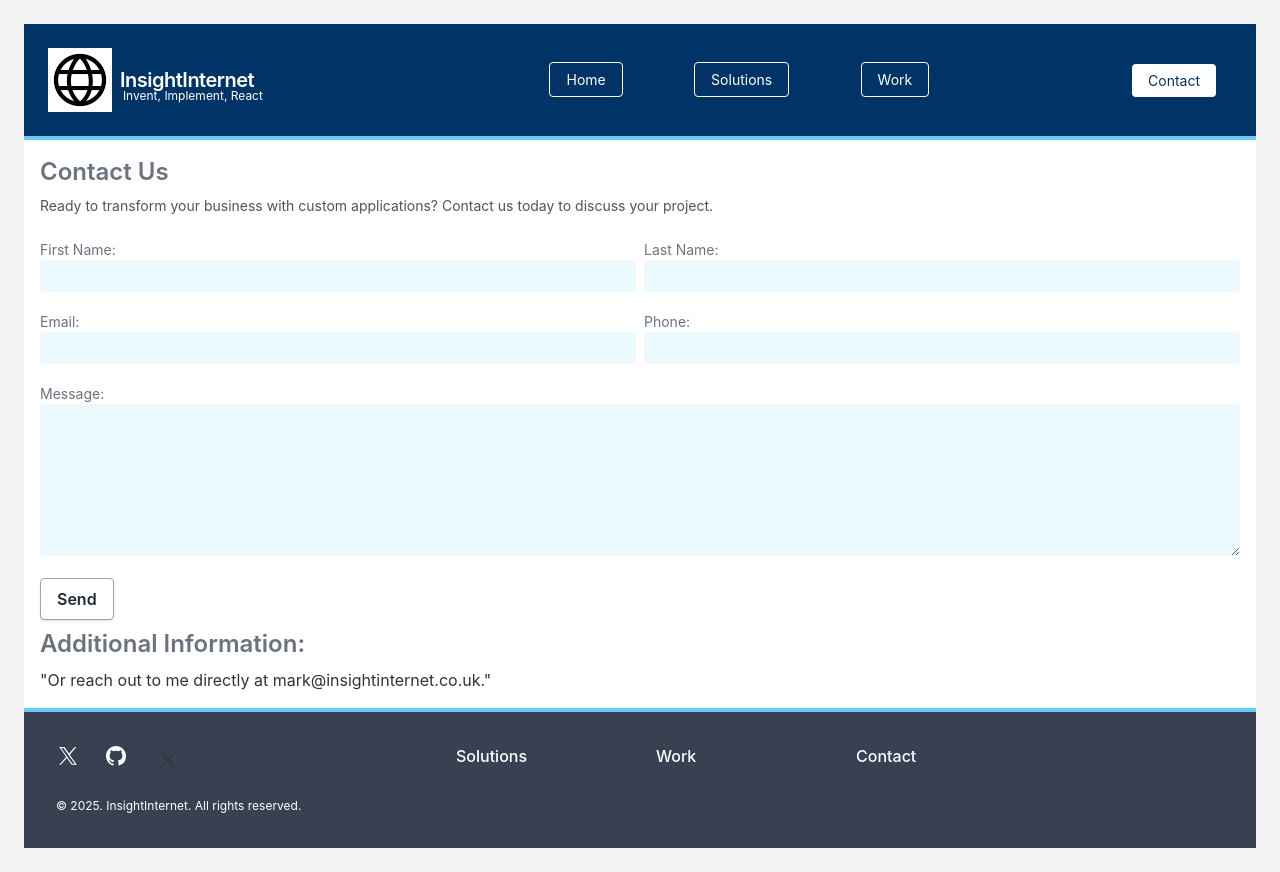
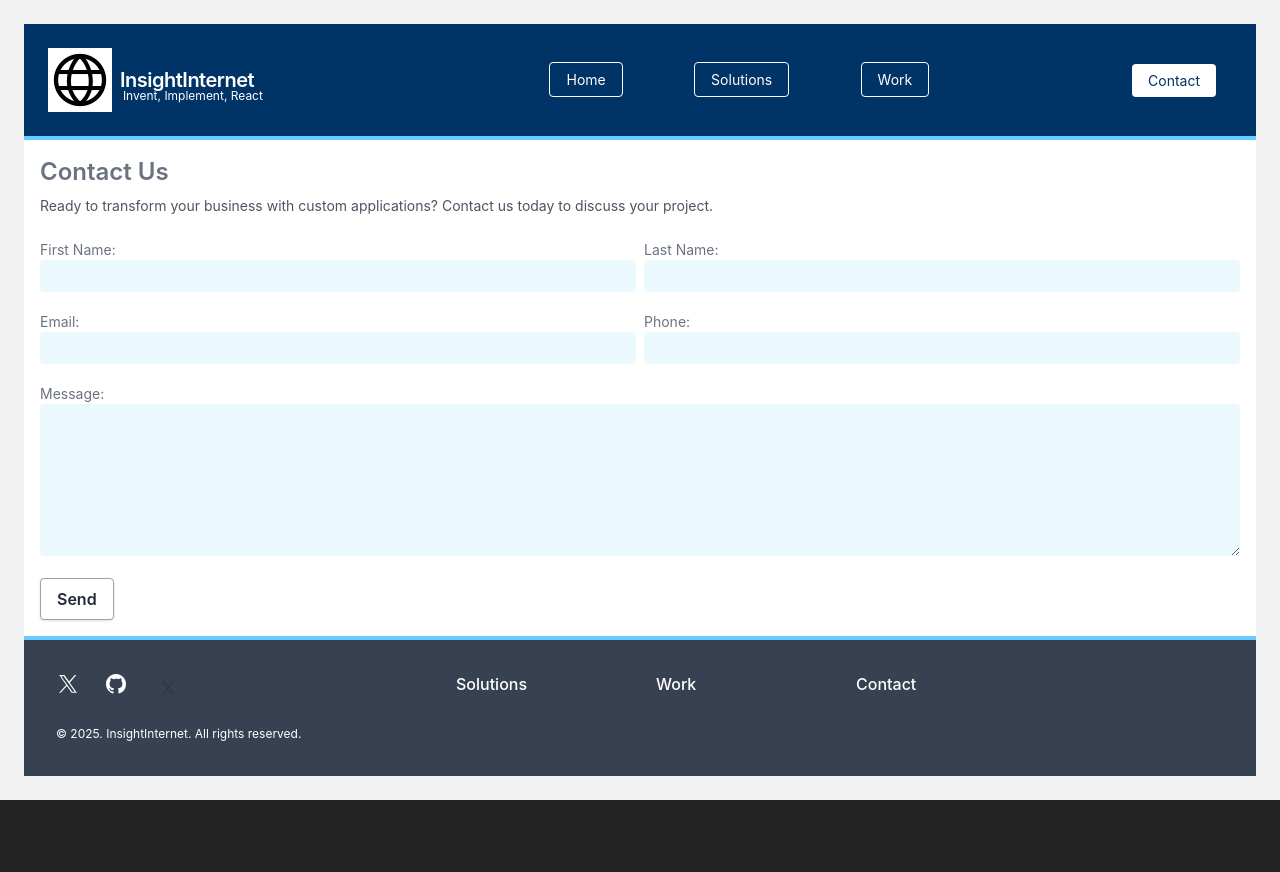
Before and after one commit to matherton/insightinternetApp, a Vue app: page /insightinternetApp/contact in a window 1280 px wide. After the commit the page ends 800 px from the top, so only its background shows below. Built offline with nearby package versions, Linux system fonts and the light colour scheme.

Commit message:
removed email address from contact form

```diff
--- a/src/components/pages/ContactForm.vue
+++ b/src/components/pages/ContactForm.vue
@@ -95,16 +95,6 @@ const router = useRouter();
         Send
       </button>
     </form>
-
-    <h2 class="text-2xl text-gray-500 font-semibold mb-2 mt-2">
-      Additional Information:
-    </h2>
-    <p>
-      "Or reach out to me directly at
-      <a href="mailto:mark@insightinternet.co.uk" class="email-link"
-        >mark@insightinternet.co.uk</a
-      >."
-    </p>
   </main>
 </template>
 
```
